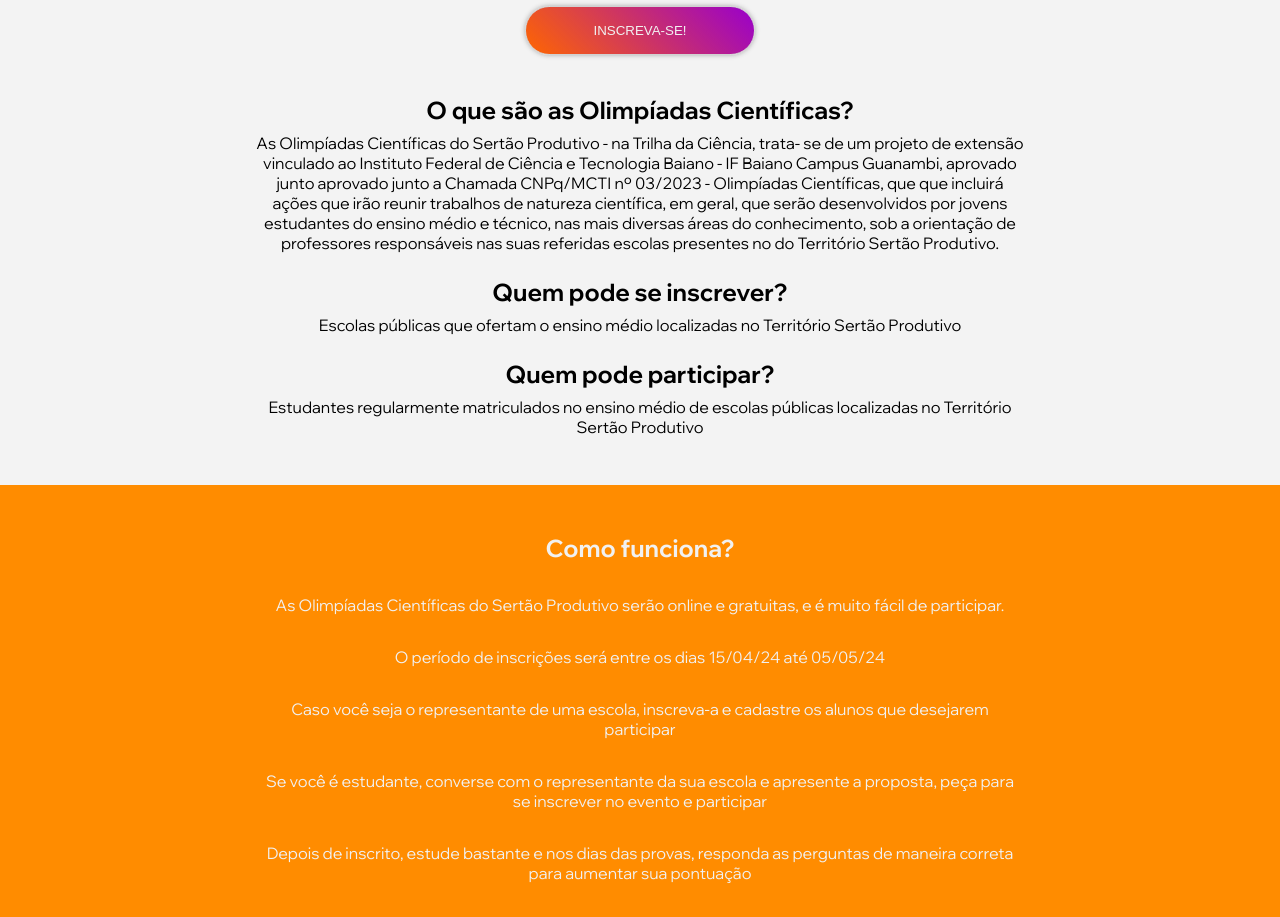
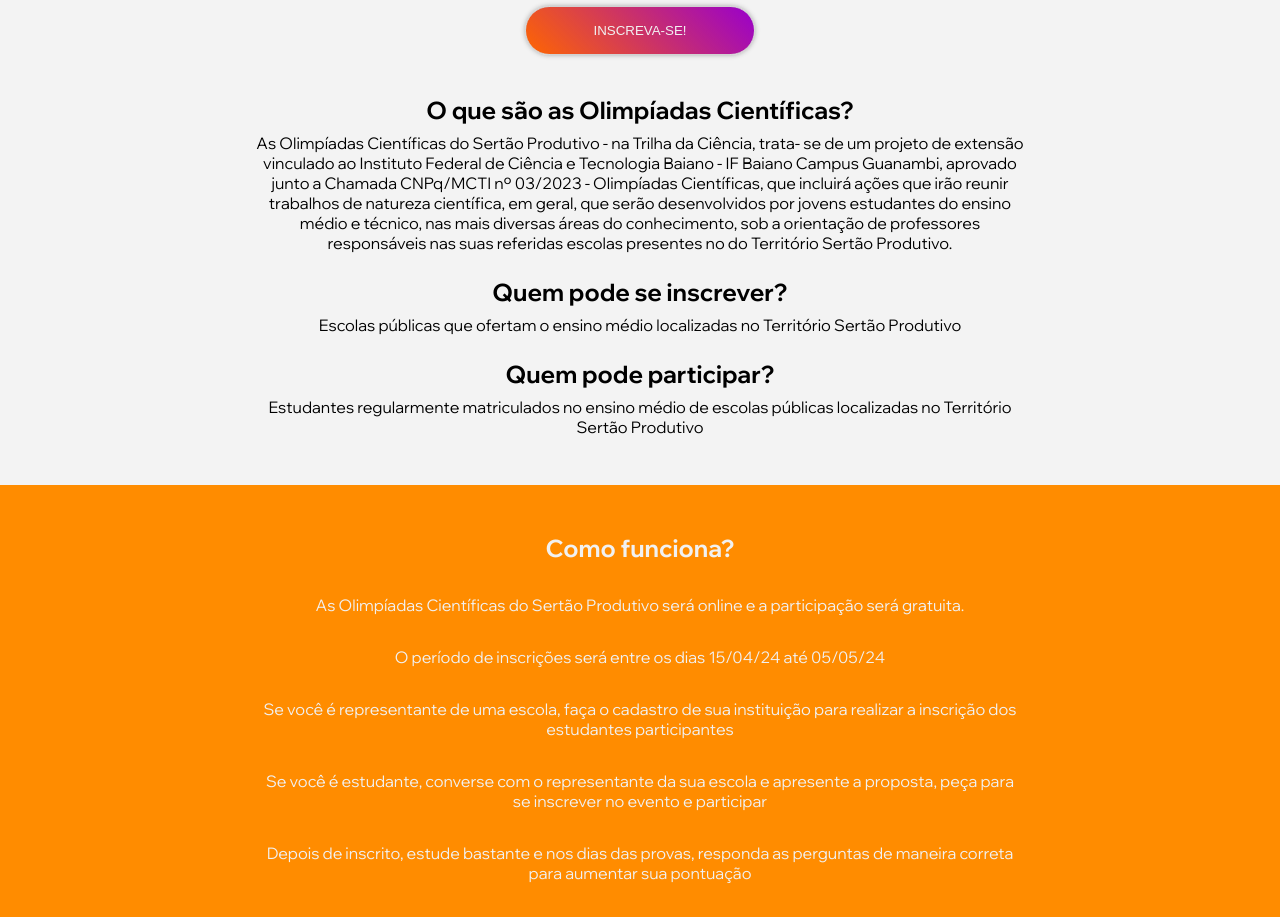
Before and after one commit to pedroluca/olimpiadas-cientificas, a React (Vite) app: page / in a window 1280 px wide. Shown: the part 760-1677 px from the top of the page. Built offline with nearby package versions, Linux system fonts and the light colour scheme; no server answers.

Commit message:
fix: corrigir erros ortográficos

```diff
--- a/src/pages/Home/Home.jsx
+++ b/src/pages/Home/Home.jsx
@@ -62,7 +62,7 @@ export function Home() {
       <session className="container sessao-texto">
         <BotaoPrincipal type="button" classe="btn-wd-md btn-redirect-inscrever" btnClick={openModal} content="INSCREVA-SE!" />
         <h2>O que são as Olimpíadas Científicas?</h2>
-        <p>As Olimpíadas Científicas do Sertão Produtivo - na Trilha da Ciência, trata- se de um projeto de extensão vinculado ao Instituto Federal de Ciência e Tecnologia Baiano - IF Baiano Campus Guanambi, aprovado junto  aprovado junto a Chamada CNPq/MCTI nº 03/2023 - Olimpíadas Científicas, que que incluirá ações que irão reunir trabalhos de natureza científica, em geral, que serão desenvolvidos por jovens estudantes do ensino médio e  técnico, nas mais diversas áreas do conhecimento, sob a orientação de professores responsáveis nas suas referidas escolas presentes no do Território Sertão Produtivo.</p>
+        <p>As Olimpíadas Científicas do Sertão Produtivo - na Trilha da Ciência, trata- se de um projeto de extensão vinculado ao Instituto Federal de Ciência e Tecnologia Baiano - IF Baiano Campus Guanambi, aprovado junto a Chamada CNPq/MCTI nº 03/2023 - Olimpíadas Científicas, que incluirá ações que irão reunir trabalhos de natureza científica, em geral, que serão desenvolvidos por jovens estudantes do ensino médio e  técnico, nas mais diversas áreas do conhecimento, sob a orientação de professores responsáveis nas suas referidas escolas presentes no do Território Sertão Produtivo.</p>
         <h2>Quem pode se inscrever?</h2>
         <p>Escolas públicas que ofertam o ensino médio localizadas no Território Sertão Produtivo</p>
         <h2>Quem pode participar?</h2>
@@ -70,9 +70,9 @@ export function Home() {
       </session>
       <session className="container sessao-texto sessao-bg">
         <h2>Como funciona?</h2>
-        <p>As Olimpíadas Científicas do Sertão Produtivo serão online e gratuitas, e é muito fácil de participar.</p>
+        <p>As Olimpíadas Científicas do Sertão Produtivo será online e a participação será gratuita.</p>
         <p>O período de inscrições será entre os dias 15/04/24 até 05/05/24</p>
-        <p>Caso você seja o representante de uma escola, inscreva-a e cadastre os alunos que desejarem participar</p>
+        <p>Se você é representante de uma escola, faça o cadastro de sua instituição para realizar a inscrição dos estudantes participantes</p>
         <p>Se você é estudante, converse com o representante da sua escola e apresente a proposta, peça para se inscrever no evento e participar</p>
         <p>Depois de inscrito, estude bastante e nos dias das provas, responda as perguntas de maneira correta para aumentar sua pontuação</p>
         <p>Os alunos com as maiores pontuações estarão concorrendo a premiações</p>
```
